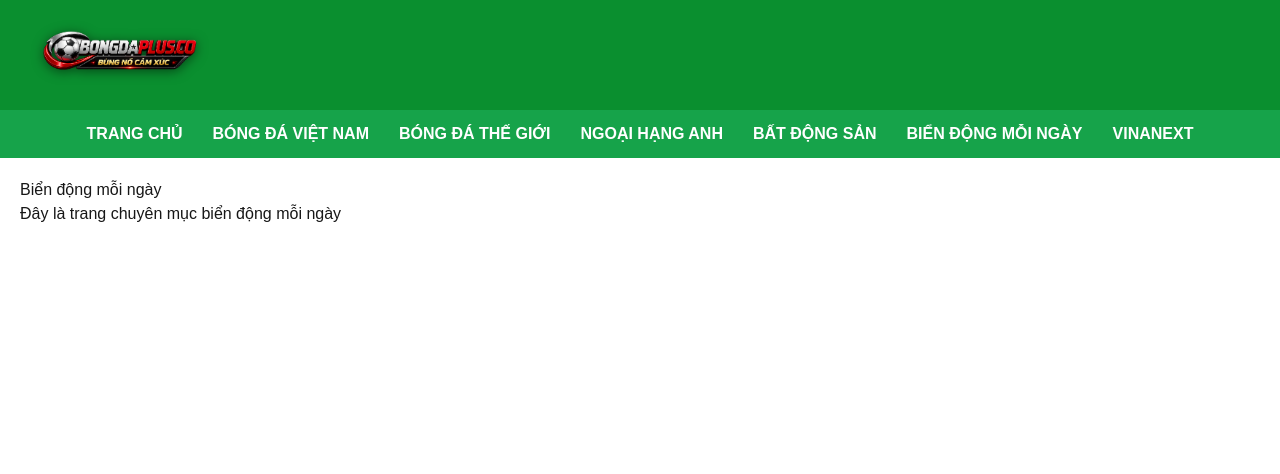
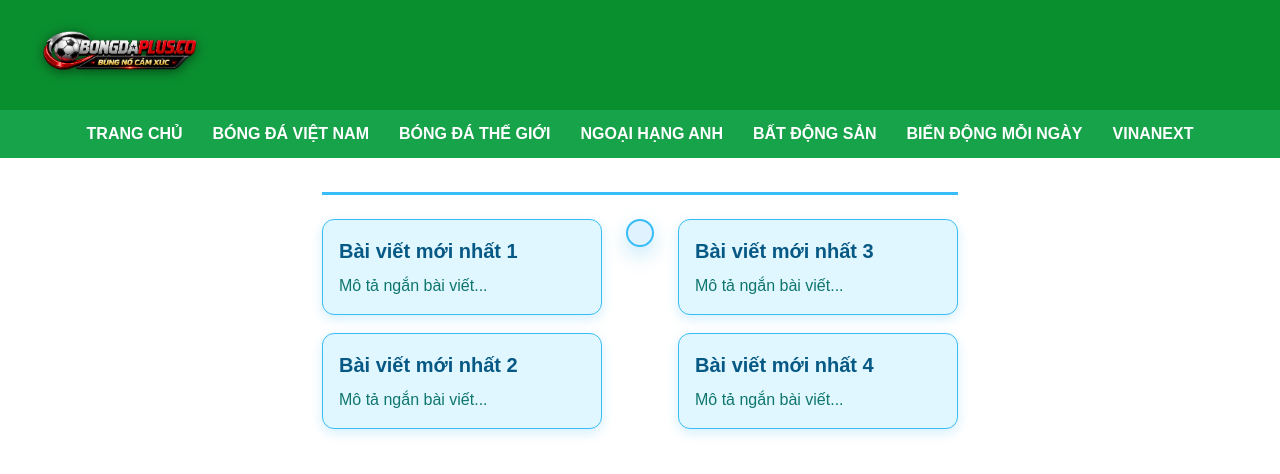
Before and after one commit to havanphi2020-glitch/BONGDAPLUS.COM.CO, a Next.js app: page /Bien-dong-moi-ngay in a window 1280 px wide. Shown: the top 474 px of the page. Built offline with nearby package versions, Linux system fonts and the light colour scheme.

Commit message:
improve category video layout

```diff
--- a/app/Bien-dong-moi-ngay/page.tsx
+++ b/app/Bien-dong-moi-ngay/page.tsx
@@ -1,8 +1,105 @@
-export default function Page() {
+type Props = {
+  title: string;
+  videoUrl: string;
+};
+
+export default function CategoryPage({ title, videoUrl }: Props) {
   return (
-    <div style={{ padding: 20 }}>
-      <h1>Biển động mỗi ngày</h1>
-      <p>Đây là trang chuyên mục biển động mỗi ngày</p>
+    <main style={{ maxWidth: 1250, margin: "0 auto", padding: 24 }}>
+      <h1
+        style={{
+          fontSize: 32,
+          fontWeight: "bold",
+          marginBottom: 24,
+          color: "#0f766e",
+          borderBottom: "3px solid #38bdf8",
+          paddingBottom: 10,
+        }}
+      >
+        {title}
+      </h1>
+
+      <div
+        style={{
+          display: "grid",
+          gridTemplateColumns: "280px 1fr 280px",
+          gap: 24,
+          alignItems: "start",
+        }}
+      >
+        <div>
+          <Article title="Bài viết mới nhất 1" />
+          <Article title="Bài viết mới nhất 2" />
+        </div>
+
+        <div
+          style={{
+            background: "#e0f2fe",
+            border: "2px solid #38bdf8",
+            borderRadius: 14,
+            padding: 12,
+            boxShadow: "0 8px 20px rgba(14, 165, 233, 0.25)",
+          }}
+        >
+          <div
+            style={{
+              position: "relative",
+              width: "100%",
+              paddingTop: "56.25%",
+              overflow: "hidden",
+              borderRadius: 10,
+              background: "#000",
+            }}
+          >
+            <iframe
+              src={videoUrl}
+              title={title}
+              allowFullScreen
+              style={{
+                position: "absolute",
+                inset: 0,
+                width: "100%",
+                height: "100%",
+                border: 0,
+              }}
+            />
+          </div>
+        </div>
+
+        <div>
+          <Article title="Bài viết mới nhất 3" />
+          <Article title="Bài viết mới nhất 4" />
+        </div>
+      </div>
+    </main>
+  );
+}
+
+function Article({ title }: { title: string }) {
+  return (
+    <div
+      style={{
+        background: "#e0f7ff",
+        border: "1px solid #38bdf8",
+        borderRadius: 12,
+        padding: 16,
+        marginBottom: 18,
+        boxShadow: "0 4px 12px rgba(14, 165, 233, 0.18)",
+      }}
+    >
+      <h3
+        style={{
+          fontSize: 20,
+          fontWeight: "bold",
+          color: "#075985",
+          marginBottom: 8,
+        }}
+      >
+        {title}
+      </h3>
+      <p style={{ color: "#0f766e", lineHeight: 1.5 }}>
+        Mô tả ngắn bài viết...
+      </p>
     </div>
   );
 }
--- /dev/null
+++ b/app/components/CategoryPage.tsx
@@ -0,0 +1,61 @@
+type Props = {
+  title: string;
+  videoUrl: string;
+};
+
+export default function CategoryPage({ title, videoUrl }: Props) {
+  return (
+    <main style={{ maxWidth: 1200, margin: "0 auto", padding: 20 }}>
+      <h1 style={{ marginBottom: 20 }}>{title}</h1>
+
+      <div
+        style={{
+          display: "grid",
+          gridTemplateColumns: "1fr 2fr 1fr",
+          gap: 20,
+          alignItems: "start",
+        }}
+      >
+        {/* CỘT TRÁI */}
+        <div>
+          <Article title="Bài viết mới nhất 1" />
+          <Article title="Bài viết mới nhất 2" />
+        </div>
+
+        {/* VIDEO GIỮA */}
+        <div>
+          <iframe
+            width="100%"
+            height="360"
+            src={videoUrl}
+            title={title}
+            allowFullScreen
+            style={{ border: 0 }}
+          />
+        </div>
+
+        {/* CỘT PHẢI */}
+        <div>
+          <Article title="Bài viết mới nhất 3" />
+          <Article title="Bài viết mới nhất 4" />
+        </div>
+      </div>
+    </main>
+  );
+}
+
+function Article({ title }: { title: string }) {
+  return (
+    <div
+      style={{
+        border: "1px solid #ddd",
+        padding: 12,
+        marginBottom: 15,
+        background: "#fff",
+      }}
+    >
+      <h3 style={{ fontSize: 18 }}>{title}</h3>
+      <p style={{ color: "#666" }}>Mô tả ngắn bài viết...</p>
+    </div>
+  );
+}
```
